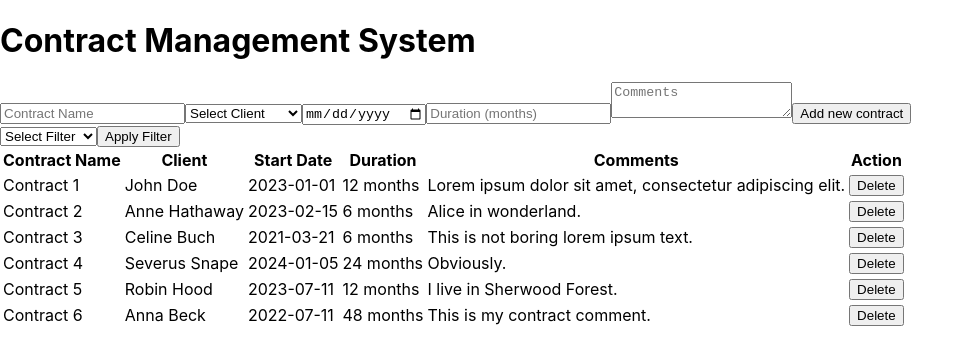
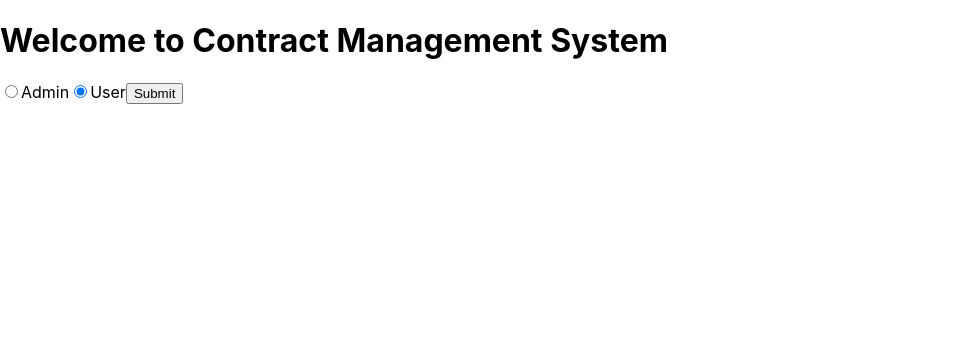
Before and after one commit to TenaRozing1/react-contract-task, a React (Create React App) app: page / in a window 1280 px wide. Shown: the top 364 px of the page, without its empty margins (0-974 px from the left). Built offline with nearby package versions, Linux system fonts and the light colour scheme.

Commit message:
Added check for role and showing content

```diff
--- a/src/App.js
+++ b/src/App.js
@@ -1,10 +1,17 @@
-import React, { useState, useEffect } from "react";
+import React, { useState } from "react";
 import ContractForm from "./components/ContractForm";
 import ContractTable from "./components/ContractTable";
 import ContractFilter from "./components/ContractFilter";
-import { contracts, clients, addContract, deleteContract } from "./components/data";
+import Homepage from "./components/Homepage";
+import {
+  contracts,
+  clients,
+  addContract,
+  deleteContract,
+} from "./components/data";
 
 const App = () => {
+  const [userRole, setUserRole] = useState(null);
   const [filteredContracts, setFilteredContracts] = useState(contracts);
 
   const handleFilterChange = (filterType, filterValue) => {
@@ -39,13 +46,29 @@ const App = () => {
 
   return (
     <div className="App">
-      <h1>Contract Management System</h1>
-      <ContractForm clients={clients} handleAddContract={handleAddContract} />
-      <ContractFilter handleFilterChange={handleFilterChange} />
-      <ContractTable
-        contracts={filteredContracts}
-        handleDeleteContract={handleDeleteContract}
-      />
+      {userRole === null ? (
+        <Homepage setUserRole={setUserRole} />
+      ) : (
+        <>
+          <h1>Contract Management System</h1>
+          {userRole === "admin" && (
+            <ContractForm
+              clients={clients}
+              handleAddContract={handleAddContract}
+            />
+          )}
+          {userRole === "admin" && (
+            <ContractFilter handleFilterChange={handleFilterChange} />
+          )}
+          <ContractTable
+            contracts={filteredContracts}
+            handleDeleteContract={
+              userRole === "admin" ? handleDeleteContract : null
+            }
+            userRole={userRole}
+          />
+        </>
+      )}
     </div>
   );
 };
```
